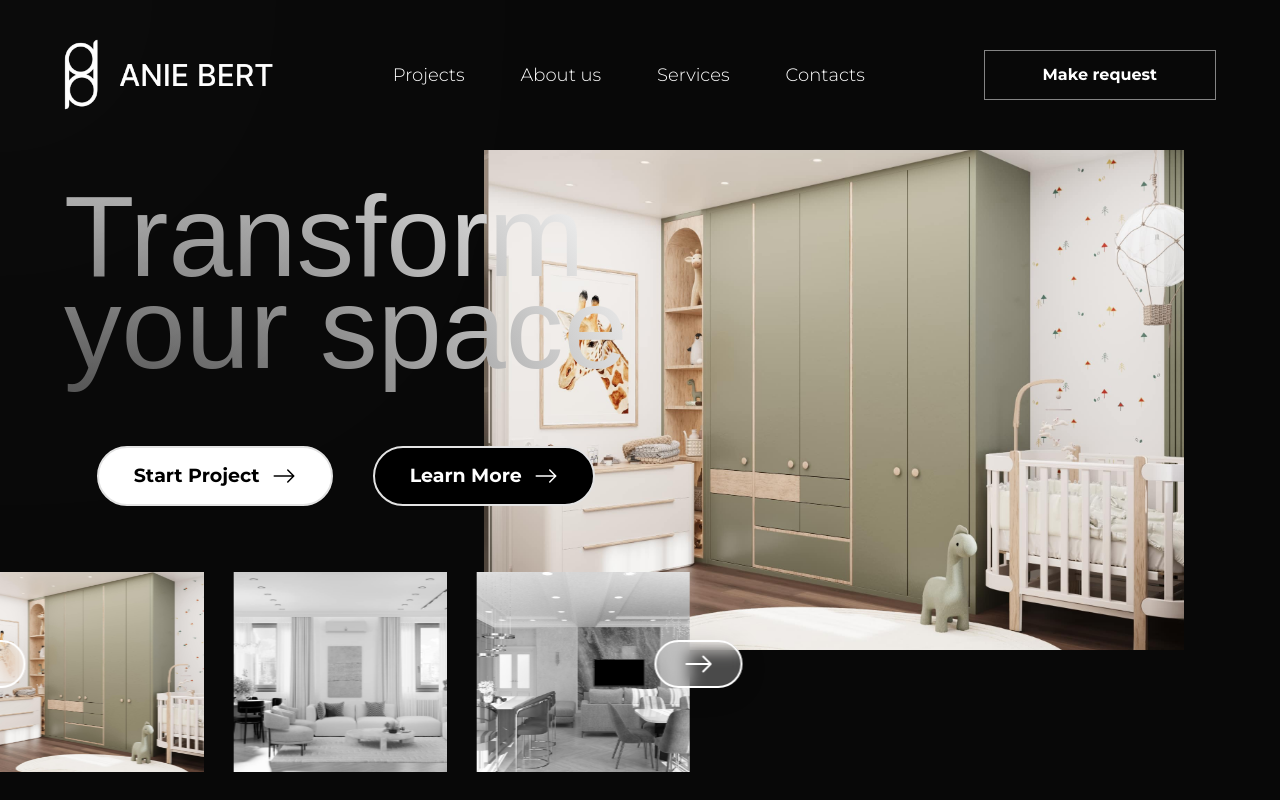
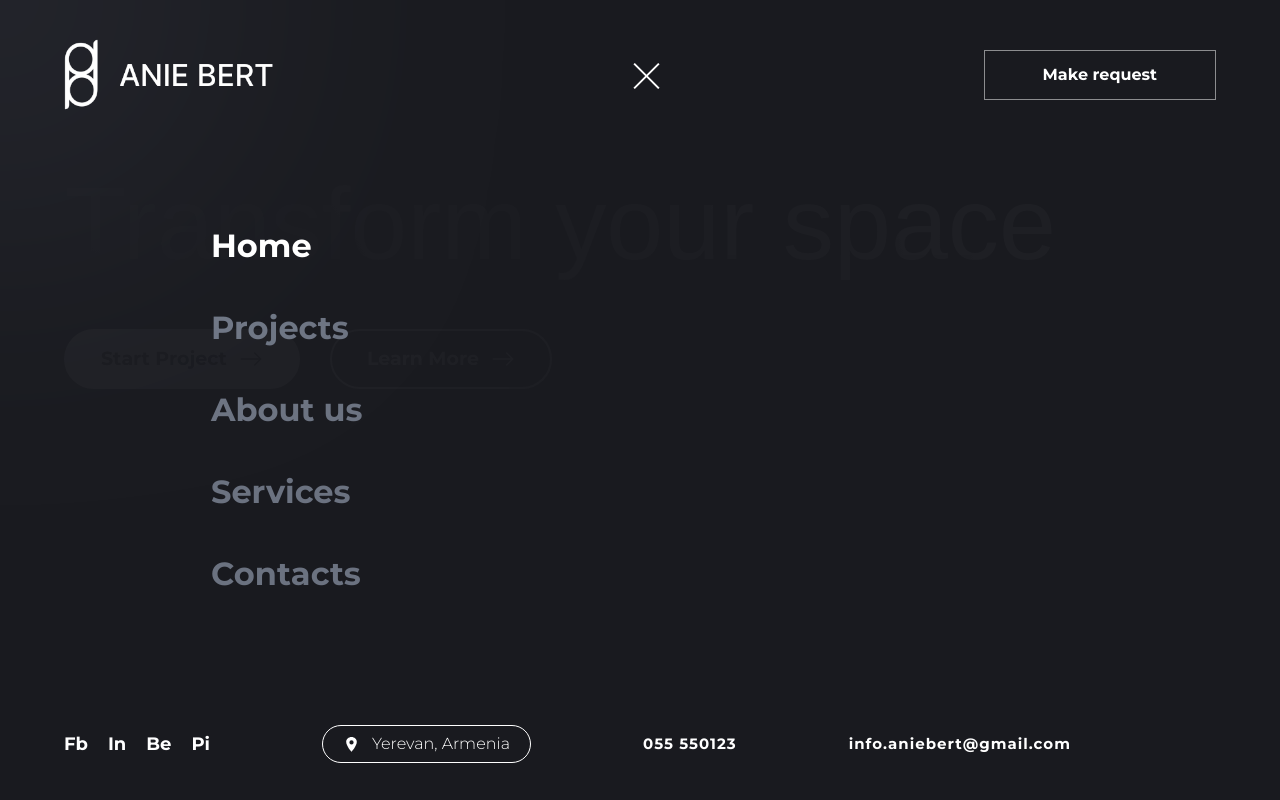
Before and after one commit to ArmanDev1010/Anie_Bert, a React (Vite) app in the folder frontend/: page / in a window 1280 px wide. Both pictures are taken after a click on the element 640 px from the left and 75 px from the top of the page. Built offline with nearby package versions, Linux system fonts and the light colour scheme.

Commit message:
Menu added

```diff
--- a/frontend/src/components/Modal.jsx
+++ b/frontend/src/components/Modal.jsx
@@ -33,7 +33,7 @@ const Modal = ({ handleClose }) => {
   };
 
   return (
-    <div className="w-full h-full fixed top-0 left-0 z-[10] text-black !text-[#3a3e4b]">
+    <div className="modal w-full h-full fixed top-0 left-0 z-[12] text-black !text-[#3a3e4b]">
       <motion.div
         className="absolute top-[75px] left-[197px] w-[calc(100%-394px)] h-[calc(100vh-150px)] py-[56px] px-[123px]
         overflow-auto bg-[#f2f2f2] shadow-[0_2px_24px_rgba(0,0,0,.04)] z-[1]"
--- a/frontend/src/components/hero/BottomHero.jsx
+++ b/frontend/src/components/hero/BottomHero.jsx
@@ -3,7 +3,6 @@ import { useTranslation } from "react-i18next";
 import { BsArrowRight } from "react-icons/bs";
 import Modal from "../Modal";
 import { AnimatePresence } from "framer-motion";
-import SwiperHero from "./swiper/SwiperHero";
 
 const BottomHero = () => {
   const { t } = useTranslation();
@@ -21,13 +20,14 @@ const BottomHero = () => {
 
   return (
     <>
-      <div className="w-full h-screen relative px-[64px]">
-        <div className="w-full h-[150px] mb-[40px]"></div>
+      <div className="w-full h-screen relative">
+        <div className="w-full h-[150px] mb-[30px]"></div>
+        <div className="flex justify-between gap-24">
           <div className="flex flex-col w-fit relative z-[2]">
-          <h1 className="text_white_effect font-articulat text-[max(3vw,9vw)] leading-[0.8] pointer-events-none mb-[40px] pb-8">
-            Transform <br></br> your space
+            <h1 className="text_white_effect font-articulat desktopBM:text-[140px] text-[max(3vw,8vw)] leading-[0.85] pointer-events-none mb-[30px] pb-8">
+              Transform <br className="max-desktopS:hidden"></br> your space
             </h1>
-          <div className="flex h-[60px] self-center gap-[40px] mb-[50px]">
+            <div className="flex h-[60px] desktopS:self-center gap-[30px] mb-[35px]">
               {["start", "learn"].map((text, key) => (
                 <button
                   key={key}
@@ -62,7 +62,7 @@ const BottomHero = () => {
               ))}
             </div>
           </div>
-        <SwiperHero />
+        </div>
       </div>
       <AnimatePresence initial={false} mode="wait" onExitComplete={() => null}>
         {showModal && <Modal showModal={showModal} handleClose={close} />}
--- a/frontend/src/components/hero/Hero.jsx
+++ b/frontend/src/components/hero/Hero.jsx
@@ -1,9 +1,9 @@
 import React from "react";
-import {Navbar, BottomHero} from "../index";
+import { Navbar, BottomHero } from "../index";
 
 const Hero = () => {
   return (
-    <div className="hero relative">
+    <div className="hero relative px-[64px]">
       <Navbar />
       <BottomHero />
     </div>
--- /dev/null
+++ b/frontend/src/components/hero/Menu.jsx
@@ -0,0 +1,89 @@
+import React from "react";
+
+import { motion } from "framer-motion";
+import { useTranslation } from "react-i18next";
+import { useLocation } from "react-router-dom";
+
+import { IoLocationSharp } from "react-icons/io5";
+
+const Menu = ({ handleClose }) => {
+  let location = useLocation();
+  const { t } = useTranslation();
+
+  return (
+    <div className="menu w-full h-full fixed top-0 left-0 z-[10] text-black !text-[#3a3e4b]">
+      <motion.div
+        className="relative w-full h-full z-[1]"
+        initial={{ opacity: 0 }}
+        animate={{ opacity: 1 }}
+        exit={{ opacity: 0 }}
+      >
+        <ul className="absolute left-[211px] top-[calc(50%+10px)] -translate-y-1/2 flex flex-col gap-[34px]">
+          {["home", "projects", "about", "services", "contacts"].map(
+            (text, key) => (
+              <li
+                key={key}
+                className={`${
+                  location.pathname == text ||
+                  (location.pathname == "/" && text == "home")
+                    ? "text-white"
+                    : "text-gray-500"
+                } text-[32px] font-[600] cursor-pointer translate duration-300 hover:opacity-50`}
+              >
+                {t(`navbar.${text}`)}
+              </li>
+            )
+          )}
+        </ul>
+        <div className="absolute left-[64px] bottom-[37px] z-[2] text-white">
+          <ul className="flex gap-28 items-center">
+            {["socials", "location", "phone", "email"].map((text, key) => (
+              <li key={key} className="">
+                {text == "socials" ? (
+                  <ul className="flex gap-5">
+                    {["fb", "In", "be", "pi"].map((text, key) => (
+                      <li
+                        key={key}
+                        className="capitalize font-[600] text-[18px] cursor-pointer transition-opacity duration-200 hover:opacity-70"
+                      >
+                        {text}
+                      </li>
+                    ))}
+                  </ul>
+                ) : text == "location" ? (
+                  <div
+                    className="rounded-full py-1.5 px-5 border border-white cursor-pointer flex items-center gap-3 font-[500]
+                    transition-bg duration-300 hover:bg-white/50"
+                  >
+                    <IoLocationSharp className="text-[17px]" />
+                    <span className="capitalize">{t(`navbar.${text}`)}</span>
+                  </div>
+                ) : (
+                  <p className="font-[600] tracking-[1px] text-[15px] cursor-pointer transition-opacity duration-200 hover:opacity-70">
+                    {t(`navbar.${text}`)}
+                  </p>
+                )}
+              </li>
+            ))}
+          </ul>
+        </div>
+      </motion.div>
+      <motion.div
+        className="w-full h-full absolute top-0 left-0 bg-[rgba(26,27,32,.98)]"
+        initial={{ opacity: 0 }}
+        animate={{ opacity: 1 }}
+        exit={{ opacity: 0 }}
+        onClick={handleClose}
+      ></motion.div>
+      <motion.div
+        className="request__close absolute top-[17px] right-[18px] w-[61px] h-[61px] p-5 cursor-pointer"
+        initial={{ opacity: 0 }}
+        animate={{ opacity: 1 }}
+        exit={{ opacity: 0 }}
+        onClick={handleClose}
+      ></motion.div>
+    </div>
+  );
+};
+
+export default Menu;
--- a/frontend/src/components/hero/Navbar.jsx
+++ b/frontend/src/components/hero/Navbar.jsx
@@ -3,18 +3,19 @@ import { useTranslation } from "react-i18next";
 
 import { AnimatePresence } from "framer-motion";
 
-import Modal from "../Modal";
+import { Modal, Menu } from "../index";
 
 const Navbar = () => {
   const { t } = useTranslation();
 
   const [pos, setPos] = useState(false);
   const [showModal, setShowModal] = useState(false);
+  const [showMenu, setShowMenu] = useState(false);
 
   const close = () => setShowModal(false);
   const open = () => setShowModal(true);
 
-  if (showModal) {
+  if (showModal || showMenu) {
     document.body.style.overflow = "hidden";
   } else {
     document.body.style.overflow = "visible";
@@ -34,9 +35,9 @@ const Navbar = () => {
   return (
     <>
       <div
-        className={`menu__panel ${
+        className={`navbar menu__panel ${
           pos ? "fixed_white" : ""
-        } fixed top-0 left-0 w-full h-[150px] flex items-center justify-between z-[5] px-[64px]`}
+        } fixed top-0 left-0 w-full h-[150px] flex items-center justify-between z-[11] px-[64px]`}
         style={{ transition: "all .3s ease" }}
       >
         <img
@@ -49,7 +50,7 @@ const Navbar = () => {
           alt="logo"
           className="w-[210px] hidden"
         />
-        <ul className="flex items-center gap-14">
+        <ul className="max-desktopS:hidden flex items-center gap-14">
           {["projects", "about", "services", "contacts"].map((text, key) => (
             <li
               key={key}
@@ -59,6 +60,12 @@ const Navbar = () => {
             </li>
           ))}
         </ul>
+        <div
+          className={`menu_btn ${
+            showMenu ? "menu_btn_clicked" : ""
+          } cursor-pointer relative p-10 desktopS:hidden`}
+          onClick={() => setShowMenu(!showMenu)}
+        ></div>
         <button
           onClick={() => (showModal ? close() : open())}
           className="group bg-transparent border-[1px] border-white/50 cursor-pointer px-[58px] py-3 outline-none transition duration-200 hover:bg-white"
@@ -76,6 +83,9 @@ const Navbar = () => {
       <AnimatePresence initial={false} mode="wait" onExitComplete={() => null}>
         {showModal && <Modal showModal={showModal} handleClose={close} />}
       </AnimatePresence>
+      <AnimatePresence initial={false} mode="wait" onExitComplete={() => null}>
+        {showMenu && <Menu showModal={showMenu} handleClose={close} />}
+      </AnimatePresence>
     </>
   );
 };
--- a/frontend/src/components/hero/swiper/SwiperBtn.jsx
+++ /dev/null
@@ -1,26 +0,0 @@
-import React from "react";
-import { BsArrowRight } from "react-icons/bs";
-
-const SwiperBtn = ({ handle, current }) => {
-  return (
-    <div
-      className="glassy_bg group w-[5.5rem] h-[3rem] border-[2px] border-white rounded-full flex justify-center items-center
-      pointer-events-auto cursor-pointer"
-      onClick={handle}
-    >
-      <div
-        className="relative overflow-hidden text-center text-[30px]"
-        style={current == "prev" ? { transform: "rotate(180deg)" } : null}
-      >
-        <div className="group-hover:translate-x-[110%] transition duration-300">
-          <BsArrowRight />
-        </div>
-        <div className="-translate-x-[110%] group-hover:translate-x-[0%] transition duration-300 absolute top-0 bottom-0 left-0 right-0">
-          <BsArrowRight />
-        </div>
-      </div>
-    </div>
-  );
-};
-
-export default SwiperBtn;
--- a/frontend/src/components/hero/swiper/SwiperHero.jsx
+++ /dev/null
@@ -1,93 +0,0 @@
-import React, { useCallback, useRef, useState } from "react";
-
-import { Swiper, SwiperSlide } from "swiper/react";
-
-import "swiper/css";
-import "swiper/css/free-mode";
-import "swiper/css/navigation";
-import "swiper/css/thumbs";
-
-import { Autoplay, Navigation, Thumbs, FreeMode } from "swiper/modules";
-
-import { SwiperBtn } from "../../";
-
-const SwiperHero = () => {
-  const [thumbsSwiper, setThumbsSwiper] = useState(null);
-
-  const sliderRef = useRef(null);
-
-  const handlePrev = useCallback(() => {
-    if (!sliderRef.current) return;
-    sliderRef.current.swiper.slidePrev();
-  }, []);
-
-  const handleNext = useCallback(() => {
-    if (!sliderRef.current) return;
-    sliderRef.current.swiper.slideNext();
-  }, []);
-
-  return (
-    <div className="w-full flex justify-center">
-      <Swiper
-        onSwiper={setThumbsSwiper}
-        loop={true}
-        spaceBetween={0}
-        slidesPerView={1}
-        freeMode={true}
-        watchSlidesProgress={true}
-        speed={700}
-        modules={[Navigation, Thumbs]}
-        className="absolute top-1/2 right-24 -translate-y-1/2 w-[700px] h-[500px] z-[1]"
-      >
-        {["1", "2", "3", "4"].map((text, key) => (
-          <SwiperSlide
-            key={key}
-            className="w-full bg-gray-700 cursor-pointer bg-cover bg-center bg-no-repeat"
-            style={{ backgroundImage: `url(/src/assets/swiper/${text}.jpg)` }}
-          ></SwiperSlide>
-        ))}
-      </Swiper>
-      <div className="relative w-[700px] -left-[300px]">
-        <Swiper
-          slidesPerView={"3"}
-          spaceBetween={30}
-          autoplay={{
-            delay: 5000,
-            disableOnInteraction: false,
-          }}
-          loop={true}
-          speed={1000}
-          ref={sliderRef}
-          thumbs={{
-            swiper:
-              thumbsSwiper && !thumbsSwiper.destroyed ? thumbsSwiper : null,
-          }}
-          modules={[Autoplay, FreeMode, Thumbs]}
-          className="relative pt-4"
-        >
-          {["1", "2", "3", "4"].map((text, key) => (
-            <SwiperSlide
-              key={key}
-              className="h-[200px] bg-gray-700 cursor-pointer transition-translate duration-300 ease hover:-translate-y-4"
-            >
-              <img
-                src={`/src/assets/swiper/${text}.jpg`}
-                className="gray_filter w-full h-full object-cover"
-                alt=""
-              />
-            </SwiperSlide>
-          ))}
-        </Swiper>
-        <div
-          className="w-[115%] absolute z-[1] top-1/2 left-1/2 transform -translate-x-1/2 -translate-y-1/2 pointer-events-none
-      flex justify-between"
-        >
-          <SwiperBtn handle={handlePrev} current="prev" />
-          <SwiperBtn handle={handleNext} current="next" />
-        </div>
-      </div>
-    </div>
-  );
-};
-
-export default SwiperHero;
--- a/frontend/src/index.scss
+++ b/frontend/src/index.scss
@@ -11,6 +11,7 @@ body {
   margin: 0;
   box-sizing: border-box;
   overscroll-behavior: none;
+  background: #080808;
 }
 
 @font-face {
@@ -99,7 +100,7 @@ body {
   transition: opacity 1.2s ease;
 }
 
-.hero {
+.navbar {
   .menu__panel::before {
     content: "";
     position: absolute;
@@ -114,7 +115,6 @@ body {
     -webkit-transition: opacity 0.5s ease;
     transition: opacity 0.5s ease;
   }
-
   .fixed_white {
     height: 85px;
     &::before {
@@ -140,6 +140,34 @@ body {
       }
     }
   }
+  .menu_btn:after,
+  .menu_btn:before {
+    content: "";
+    position: absolute;
+    top: 50%;
+    left: 50%;
+    width: 35px;
+    height: 2px;
+    background-color: #fff;
+    transition: all 0.2s ease;
+  }
+  .menu_btn:before {
+    top: 60%;
+  }
+  .menu_btn:after {
+    top: 40%;
+  }
+  .menu_btn_clicked:before {
+    transform: rotate(45deg);
+    top: 50%;
+  }
+  .menu_btn_clicked:after {
+    transform: rotate(-45deg);
+    top: 50%;
+  }
+}
+
+.modal {
   .request__close:after,
   .request__close:before {
     content: "";
@@ -185,6 +213,9 @@ body {
     background-color: #ffff !important;
     border: 0 !important;
   }
+}
+
+.hero {
   .text_white_effect {
     -webkit-text-fill-color: transparent;
     background-image: radial-gradient(circle at 0% 200%, rgb(0, 0, 0), #ffffff);
@@ -197,18 +228,11 @@ body {
     backdrop-filter: blur(7.3px);
     -webkit-backdrop-filter: blur(7.3px);
   }
-  .gray_filter {
-    filter: gray;
-    -webkit-filter: grayscale(1);
-    filter: grayscale(1);
-    transition: all 0.2s ease-in-out;
+  .mySwiper .swiper-slide {
+    opacity: 0.5;
+    transition: opacity 0.2s ease;
   }
-  .gray_filter:hover {
-    filter: none;
-    -webkit-filter: grayscale(0%);
-  }
-  .swiper-slide-active img {
-    filter: none;
-    -webkit-filter: grayscale(0%);
+  .mySwiper .swiper-slide-thumb-active {
+    opacity: 1;
   }
 }
--- a/frontend/src/languages/am/translation.json
+++ b/frontend/src/languages/am/translation.json
@@ -1,11 +1,15 @@
 {
   "navbar": {
+    "home": "Home",
     "projects": "Projects",
     "about": "About us",
     "services": "Services",
     "contacts": "Contacts",
     "request": "Make request",
-    "send_request": "Send request"
+    "send_request": "Send request",
+    "location": "Yerevan, Armenia",
+    "phone": "055 550123",
+    "email": "info.aniebert@gmail.com"
   },
   "hero": {
     "buttons": {
--- a/frontend/src/pages/Review.jsx
+++ b/frontend/src/pages/Review.jsx
@@ -25,7 +25,7 @@ const Review = () => {
 
   if (loading) return <p></p>;
   if (error) return <p>error</p>;
-  console.log(data);
+
   return (
     <div className="">
       <img src={`http://localhost:1337/${data.review.image.url}`} alt="" />
--- a/frontend/tailwind.config.js
+++ b/frontend/tailwind.config.js
@@ -15,6 +15,7 @@ export default {
     },
     screens: {
       desktopB: "1920px",
+      desktopBM: "1750px",
       desktopM: "1600px",
       desktopS: "1440px",
       desktopSS: "1280px",
```
Also changed, not shown: frontend/src/components/index.js (+9 -3 lines). Lines whose indentation alone changed are shown as unchanged.
